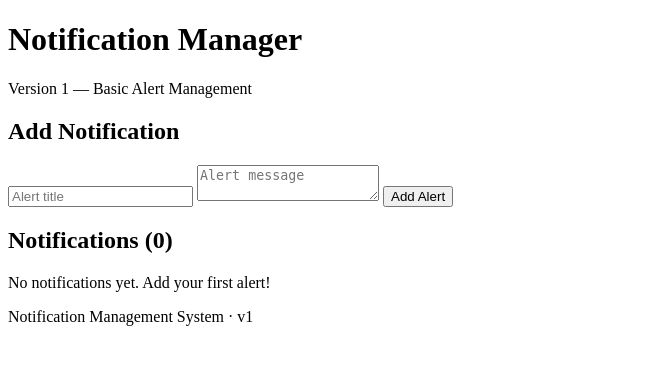
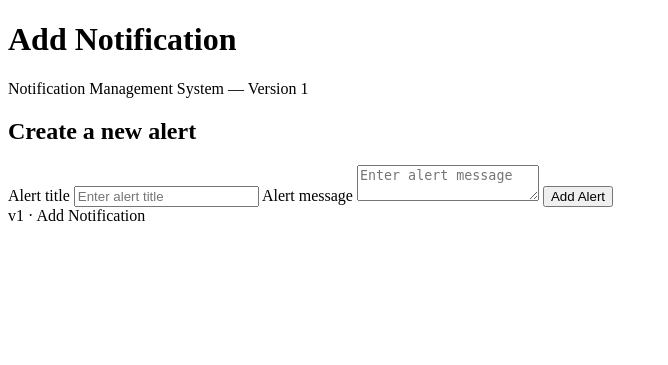
Before and after one commit to Thiru-2407/NotificationDevOps, a Flask app: page / in a window 1280 px wide. Shown: the top 365 px of the page, without its empty margins (0-668 px from the left). Run offline with Flask 3, Linux system fonts and the light colour scheme.

Commit message:
fix(v1): restrict interface to adding notifications

```diff
--- a/app.py
+++ b/app.py
@@ -3,41 +3,38 @@
 
 app = Flask(__name__)
 
+# Temporary storage for v1; shared persistent storage will be added
+# when we configure the complete three-version system.
 notifications = []
-next_id = 1
 
 
 @app.route("/")
 def index():
-    return render_template("index.html", notifications=notifications)
+    return render_template("index.html", success=None)
 
 
 @app.route("/add", methods=["POST"])
 def add_notification():
-    global next_id
-
     title = request.form.get("title", "").strip()
     message = request.form.get("message", "").strip()
 
-    if title and message:
-        notifications.append({
-            "id": next_id,
-            "title": title,
-            "message": message,
-            "created_at": datetime.now().strftime("%d-%m-%Y %H:%M:%S")
-        })
-        next_id += 1
+    if not title or not message:
+        return render_template(
+            "index.html",
+            success="Please enter both a title and a message."
+        ), 400
 
-    return redirect(url_for("index"))
+    notifications.append({
+        "id": len(notifications) + 1,
+        "title": title,
+        "message": message,
+        "created_at": datetime.now().strftime("%Y-%m-%d %H:%M:%S")
+    })
 
-
-@app.route("/delete/<int:notification_id>", methods=["POST"])
-def delete_notification(notification_id):
-    notifications[:] = [
-        item for item in notifications
-        if item["id"] != notification_id
-    ]
-    return redirect(url_for("index"))
+    return render_template(
+        "index.html",
+        success="Alert submitted successfully!"
+    )
 
 
 if __name__ == "__main__":
--- a/templates/index.html
+++ b/templates/index.html
@@ -3,40 +3,34 @@
 <head>
     <meta charset="UTF-8">
     <meta name="viewport" content="width=device-width, initial-scale=1.0">
-    <title>Notification Manager | v1</title>
+    <title>Add Notification | v1</title>
     <link rel="stylesheet" href="{{ url_for('static', filename='style.css') }}">
 </head>
 <body>
     <main class="container">
-        <h1>Notification Manager</h1>
-        <p class="subtitle">Version 1 — Basic Alert Management</p>
+        <h1>Add Notification</h1>
+        <p class="subtitle">Notification Management System — Version 1</p>
 
         <section class="panel">
-            <h2>Add Notification</h2>
-            <form action="{{ url_for('add_notification') }}" method="POST">
-                <input name="title" placeholder="Alert title" maxlength="100" required>
-                <textarea name="message" placeholder="Alert message" maxlength="500" required></textarea>
+            <h2>Create a new alert</h2>
+            <form action="/add" method="POST">
+                <label for="title">Alert title</label>
+                <input id="title" name="title" maxlength="100"
+                       placeholder="Enter alert title" required>
+
+                <label for="message">Alert message</label>
+                <textarea id="message" name="message" maxlength="500"
+                          placeholder="Enter alert message" required></textarea>
+
                 <button type="submit">Add Alert</button>
             </form>
+
+            {% if success %}
+                <p class="success">{{ success }}</p>
+            {% endif %}
         </section>
 
-        <section class="panel">
-            <h2>Notifications ({{ notifications|length }})</h2>
-
-            {% for item in notifications %}
-            <article class="alert">
-                <h3>{{ item.title }}</h3>
-                <p>{{ item.message }}</p>
-                <small>{{ item.created_at }} | ID: {{ item.id }}</small>
-                <form action="{{ url_for('delete_notification', notification_id=item.id) }}" method="POST">
-                    <button class="delete" type="submit">Delete</button>
-                </form>
-            </article>
-            {% else %}
-            <p class="empty">No notifications yet. Add your first alert!</p>
-            {% endfor %}
-        </section>
-        <footer>Notification Management System · v1</footer>
+        <footer>v1 · Add Notification</footer>
     </main>
 </body>
 </html>
```
